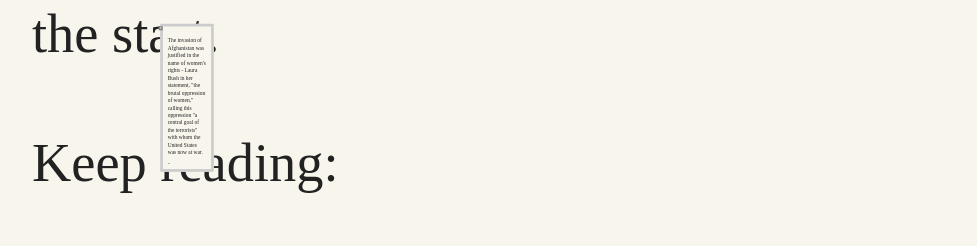
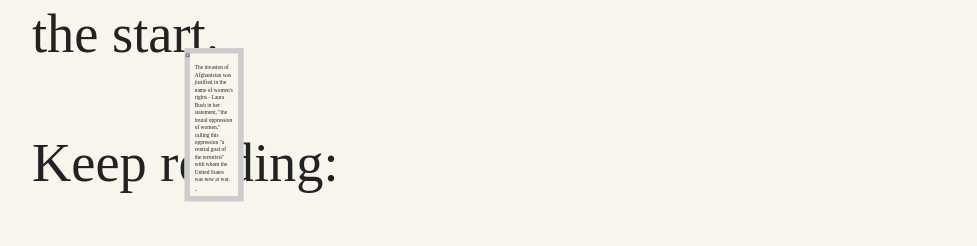
Before and after one commit to kaizer1v/costs_of_war_brown_uni, a plain HTML site: page index.html in a window 1280 px wide. Shown: the part 706-952 px from the top of the page, without its empty margins (132-1109 px from the left). Drawn offline with Linux system fonts and the light colour scheme; a web font is replaced by a local one.

Commit message:
css: update border-thickness (of zoomed-out modals)

```diff
--- a/style.css
+++ b/style.css
@@ -10,7 +10,7 @@
 
 :root, [data-bs-theme=light] {
   --basefontsize: calc(1rem + 3vw);
-  --baseborderthickness: calc(.5 * var(--basefontsize));
+  --baseborderthickness: calc(1 * var(--basefontsize));
   --basefontcolour: #222;
   --green: #35A6AD;
   --red: #EF4748;
```
